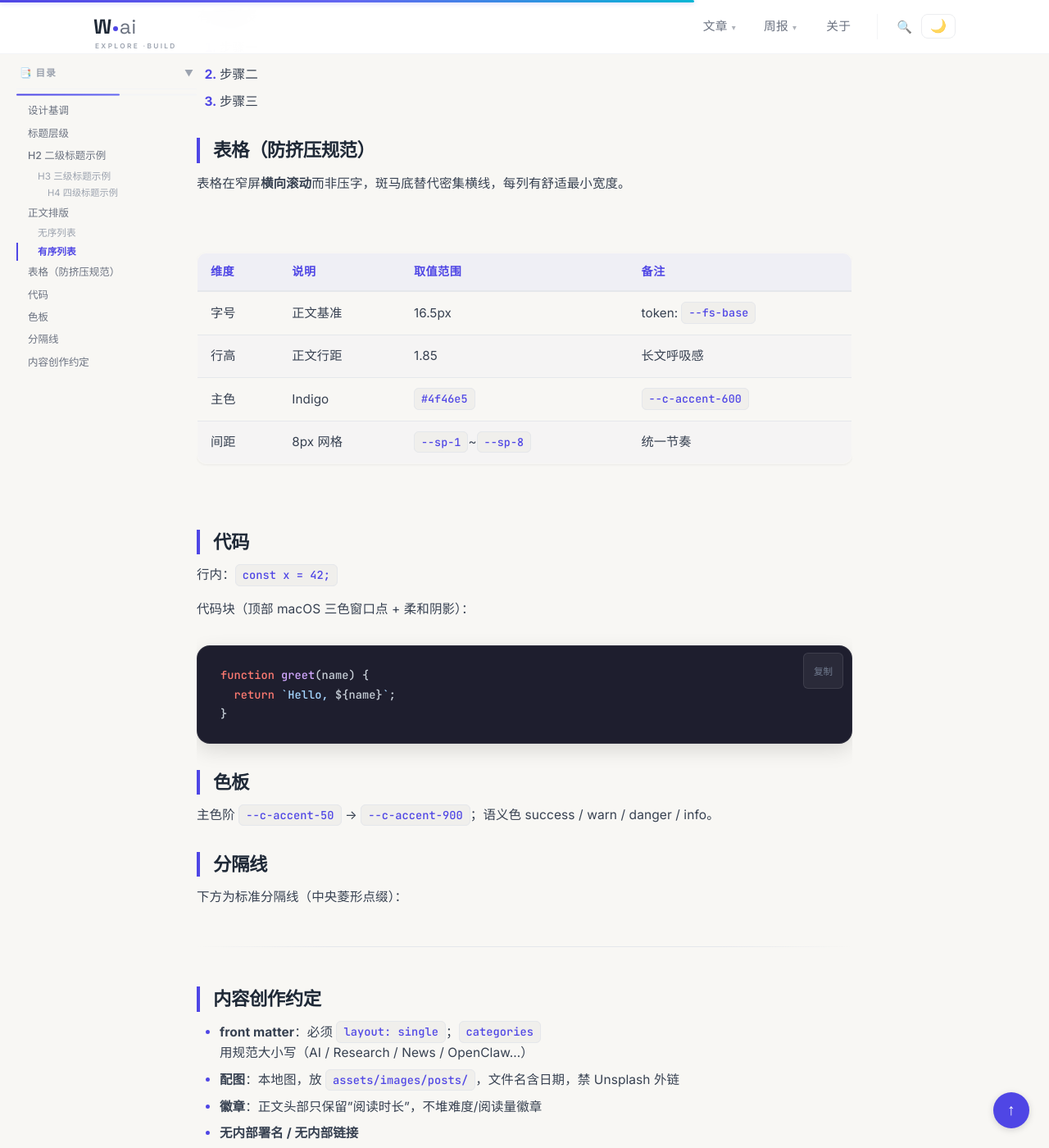
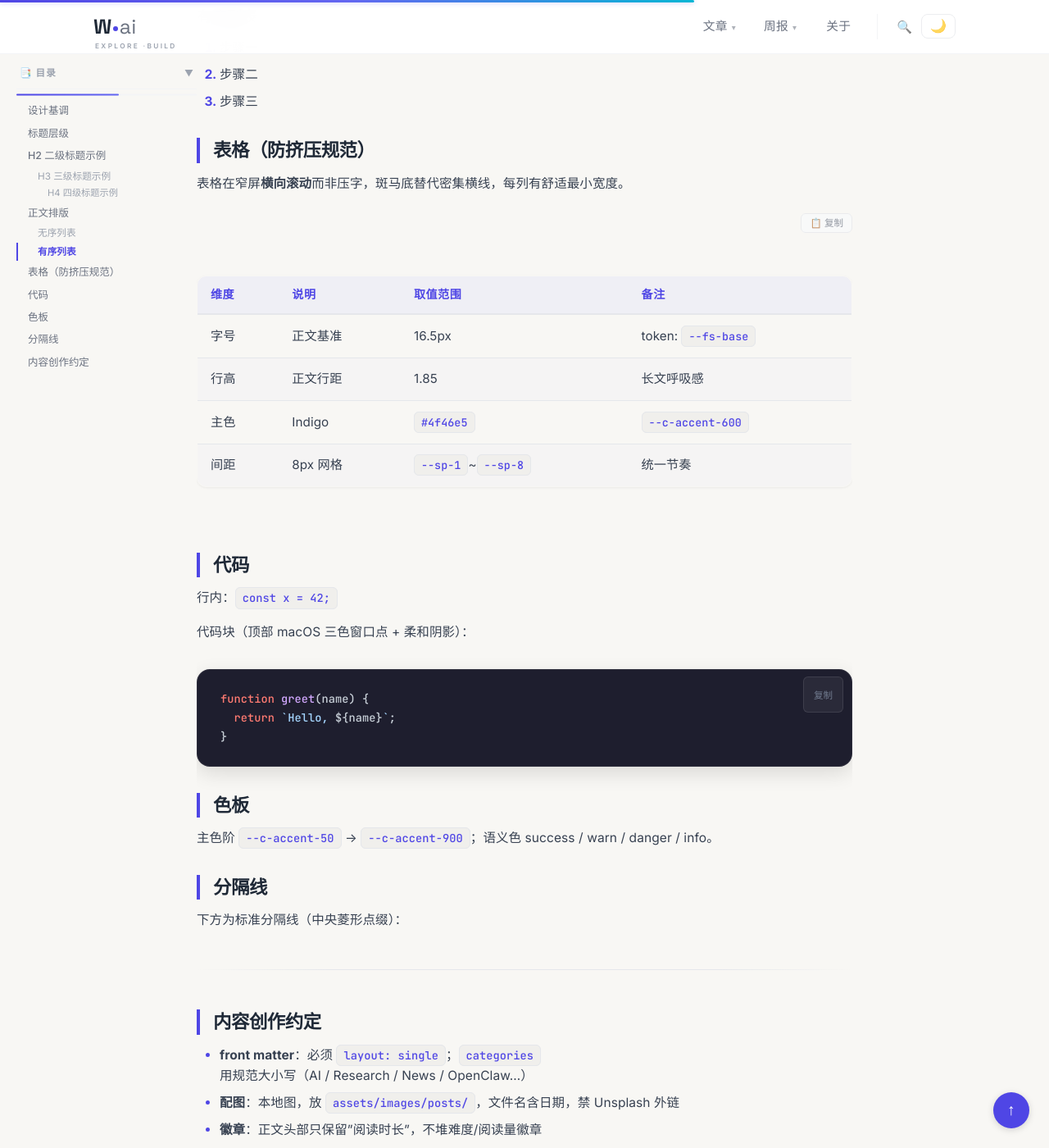
Before and after one commit to wujiaming88/wujiaming88.github.io, a Jekyll site: the page built from style-guide.md, in a window 1280 px wide and 1400 px high, scrolled down 1656 px. Shown: the whole window at 82% size. Built offline with Jekyll 4.4.1, drawn with Linux system fonts in a browser that asks for light colours.

Commit message:
style: 表格复制按钮改为表格上方右对齐工具条，不再悬浮飘远

```diff
--- a/_includes/post_styles.html
+++ b/_includes/post_styles.html
@@ -146,70 +146,56 @@
     border-color: #22c55e;
     opacity: 1;
 }
-/* ---------- 表格复制按钮（悬浮在表格右上角内侧，贴边不飘远） ---------- */
+/* ---------- 表格复制按钮（表格上方右对齐的工具条，紧贴表格不飘远） ---------- */
 .table-copy-wrapper {
-    position: relative;
-    overflow-x: auto;
     margin: 1.5rem 0;
-    /* 默认满宽 + 横向滚动，保证窄屏表格不被压扁（移动端友好） */
     width: 100%;
 }
-.table-copy-wrapper > table {
+/* 工具条：与表格同宽、右对齐，按钮坐落表格右上方，视觉上贴着表格 */
+.table-copy-bar {
+    display: flex;
+    justify-content: flex-end;
+    margin-bottom: 4px;
+}
+.table-copy-scroll {
+    overflow-x: auto;
+    -webkit-overflow-scrolling: touch;
+    width: 100%;
+}
+.table-copy-scroll > table {
     margin: 0;
 }
-/* 仅桌面（有 hover 的指针设备）才收缩容器宽度，让复制按钮贴到表格右上角而非文章栏右边缘 */
-@media (hover: hover) and (min-width: 768px) {
-    .table-copy-wrapper {
-        width: -moz-fit-content;
-        width: fit-content;
-        max-width: 100%;
-    }
-}
 .table-copy-btn {
-    position: absolute;
-    top: 6px;
-    right: 6px;
     display: inline-flex;
     align-items: center;
     gap: 4px;
-    padding: 3px 9px;
-    font-size: 0.7rem;
+    padding: 3px 10px;
+    font-size: 0.72rem;
     line-height: 1.4;
     color: var(--text-secondary, #64748b);
-    background: rgba(255,255,255,0.9);
+    background: var(--bg-subtle, #f8fafc);
     border: 1px solid var(--border-color, #e2e8f0);
     border-radius: 6px;
     cursor: pointer;
-    transition: color 0.18s ease, border-color 0.18s ease, opacity 0.18s ease;
-    z-index: 5;
-    opacity: 0;
-    backdrop-filter: blur(3px);
+    transition: color 0.18s ease, border-color 0.18s ease, background 0.18s ease;
+    opacity: 0.7;
 }
-.table-copy-wrapper:hover .table-copy-btn,
+.table-copy-btn:hover,
 .table-copy-btn:focus-visible {
-    opacity: 0.85;
-}
-.table-copy-btn:hover {
     opacity: 1;
     color: var(--accent, #6366f1);
     border-color: var(--accent, #6366f1);
 }
-/* 触屏设备无 hover：复制按钮隐藏（手机上无 hover、按钮鸡肋且易挡，表格改为横向滚动查看） */
-@media (hover: none) {
-    .table-copy-btn {
-        display: none;
-    }
-}
-/* 窄屏表格横向滚动：高特异性覆盖历史 overflow:hidden，让表格不挤压、可横滑
-   （结构：.table-copy-wrapper > .table-wrapper > table） */
+/* 窄屏表格横向滚动：让表格不挤压、可横滑
+   （结构：.table-copy-wrapper > .table-copy-scroll > table） */
 @media (max-width: 768px) {
     .post-content .table-copy-wrapper,
-    .post-content .table-copy-wrapper > .table-wrapper {
+    .post-content .table-copy-scroll {
         overflow-x: auto !important;
         -webkit-overflow-scrolling: touch;
         width: 100%;
     }
-    .post-content .table-copy-wrapper table {
+    .post-content .table-copy-scroll table {
         display: block;
         width: -moz-max-content;
         width: max-content;
@@ -217,8 +203,8 @@
         max-width: none;
         overflow: visible !important;
     }
-    .post-content .table-copy-wrapper table th,
-    .post-content .table-copy-wrapper table td {
+    .post-content .table-copy-scroll table th,
+    .post-content .table-copy-scroll table td {
         white-space: nowrap !important;
     }
 }
@@ -287,13 +273,24 @@ document.addEventListener('DOMContentLoaded', function() {
         var wrapper = document.createElement('div');
         wrapper.className = 'table-copy-wrapper';
         table.parentNode.insertBefore(wrapper, table);
-        wrapper.appendChild(table);
+
+        // 工具条（右对齐，坐表格上方）
+        var bar = document.createElement('div');
+        bar.className = 'table-copy-bar';
         var btn = document.createElement('button');
         btn.className = 'table-copy-btn';
         btn.type = 'button';
         btn.textContent = '\uD83D\uDCCB 复制';
         btn.setAttribute('aria-label', '复制表格');
-        wrapper.appendChild(btn);
+        bar.appendChild(btn);
+        wrapper.appendChild(bar);
+
+        // 滚动容器包表格
+        var scroll = document.createElement('div');
+        scroll.className = 'table-copy-scroll';
+        wrapper.appendChild(scroll);
+        scroll.appendChild(table);
+
         btn.addEventListener('click', function() {
             var rows = table.querySelectorAll('tr');
             var tsv = [];
```
